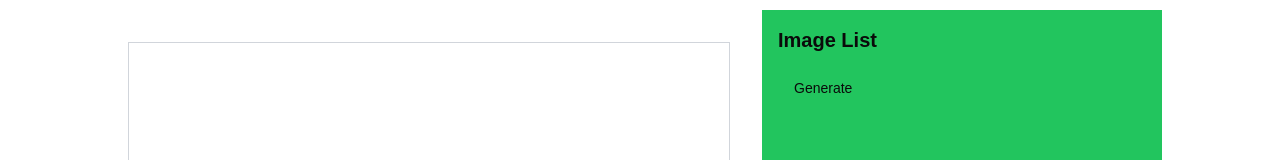
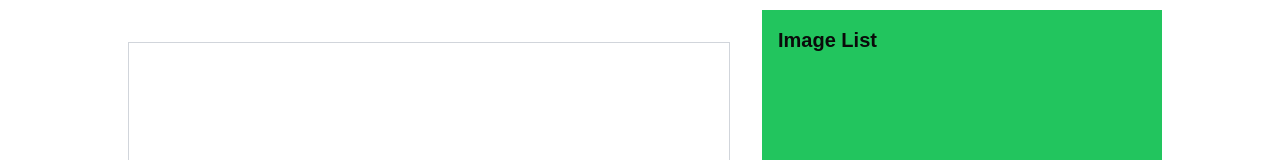
Before and after one commit to kvntang/machine-whisper-canvas, a Next.js app: page / in a window 1280 px wide. Shown: the part 146-306 px from the top of the page. Built offline with nearby package versions, Linux system fonts and the light colour scheme.

Commit message:
working: generate button at the right place

```diff
--- a/app/GeneratedPromptWindow.tsx
+++ b/app/GeneratedPromptWindow.tsx
@@ -1,31 +1,54 @@
-import React from 'react';
+import React, { useState } from 'react';
 import { Button } from '@/components/ui/button'; // Ensure the Button component is imported
 import axios from 'axios'; // Ensure axios is imported
 
-interface Image {
-    id: number;
-    x: number;
-    y: number;
-    zIndex: number;
-    caption: string;
-  }
 interface GeneratedPromptProps {
-  generatedPrompt: string;
-  images: Image[];
-  selectedImage: number | null;
+  coordinates: string;
 }
 
-const GeneratedPrompt: React.FC<GeneratedPromptProps> = ({ generatedPrompt }) => {
+const GeneratedPrompt: React.FC<GeneratedPromptProps> = ({ coordinates }) => {
+  // State to hold the generated prompt from the API
+  const [chatgptResponse, setChatgptResponse] = useState<string>('');
+
+  const handleGenerate = async () => {
+    try {
+      const apiRequestBody = {
+        model: 'gpt-3.5-turbo',
+        messages: [
+          {
+            role: 'system',
+            content: 'You are receiving coordinates of objects as well as a caption describing the object. Reply in natural language describing the positional relationship for example a big round apple, is left of, above, behind, across, underneath, etc. Also it can be in relation to the canvas itself. The canvas is 600 wide, 400 height.',
+          },
+          { role: 'user', content: coordinates },
+        ],
+      };
+
+      const response = await axios.post(
+        'https://api.openai.com/v1/chat/completions',
+        apiRequestBody,
+        {
+          headers: {
+            Authorization: `Bearer ${process.env.NEXT_PUBLIC_CHATGPT_API_KEY}`,
+            'Content-Type': 'application/json',
+          },
+        }
+      );
+
+      // Set the response data to the state
+      setChatgptResponse(response.data.choices[0].message.content);
+    } catch (error) {
+      console.error('Error fetching reply from OpenAI:', error);
+      setChatgptResponse('Error generating prompt');
+    }
+  };
+
   return (
     <div className="w-[600px] h-[200px] mt-4 p-4 border border-gray-300 bg-green-500">
       <h2 className="text-lg font-bold mb-2">Generated Prompt</h2>
-      <pre className="whitespace-pre-wrap">{generatedPrompt}</pre>
+      <pre className="whitespace-pre-wrap">{chatgptResponse}</pre>
 
       {/* Generate Button using the Button UI component */}
-      <Button >
-        Generate
-      </Button>
-
+      <Button onClick={handleGenerate}>Generate</Button>
     </div>
   );
 };
--- a/app/SidePanel.tsx
+++ b/app/SidePanel.tsx
@@ -1,4 +1,4 @@
-import React from 'react';
+import React, { useEffect } from 'react';
 import { Button } from '@/components/ui/button';
 import { Trash2 } from 'lucide-react';
 import axios from 'axios'; // Ensure axios is imported
@@ -17,7 +17,7 @@ interface SidePanelProps {
   handleDeleteImage: (imageId: number) => void;
   handleCaptionChange: (id: number, newCaption: string) => void;
   setSelectedImage: (id: number) => void;
-  setGeneratedPrompt: (prompt: string) => void; // Add this line to set the generated prompt
+  setCoordinates: (coordinates: string) => void;
 }
 
 const SidePanel: React.FC<SidePanelProps> = ({
@@ -26,48 +26,27 @@ const SidePanel: React.FC<SidePanelProps> = ({
   handleDeleteImage,
   handleCaptionChange,
   setSelectedImage,
-  setGeneratedPrompt, // Add this line
+  setCoordinates,
 }) => {
-  const handleGenerate = async () => {
-    let prompt = 'Image Data:\n';
+  // Automatically call handleGenerate whenever images array changes
+  useEffect(() => {
+    const handleGenerate = () => {
+      let prompt = 'Image Data:\n';
 
-    images.forEach((image) => {
-      prompt += `Image ID: ${image.id}, X: ${Math.round(image.x)}, Y: ${Math.round(image.y)}, Caption: "${image.caption}", Z-Index: ${image.zIndex}\n`;
-    });
-
-    // **New Code to Call OpenAI API using Axios**
-    try {
-      const apiRequestBody = {
-        model: 'gpt-3.5-turbo',
-        messages: [
-          { role: 'system', content: "You are receiving coordinates of objects as well as a caption describing the object. Reply in natural language describing the positional relationship for example a big round apple, is left of, above, behind, across, underneath, etc. Also it can be in relation to the canvas itself. The canvas is 600 wide, 400 height." },
-          { role: 'user', content: prompt }
-        ]
-      };
-
-      const response = await axios.post('https://api.openai.com/v1/chat/completions', apiRequestBody, {
-        headers: {
-          Authorization: `Bearer ${process.env.NEXT_PUBLIC_CHATGPT_API_KEY}`,
-          'Content-Type': 'application/json',
-        },
+      images.forEach((image) => {
+        prompt += `Image ID: ${image.id}, X: ${Math.round(image.x)}, Y: ${Math.round(image.y)}, Caption: "${image.caption}", Z-Index: ${image.zIndex}\n`;
       });
 
-      // Return the AI's response to the frontend
-      setGeneratedPrompt(response.data.choices[0].message.content);
-    } catch (error) {
-      console.error('Error fetching reply from OpenAI:', error);
-      setGeneratedPrompt('Error generating prompt');
-    }
-  };
+      setCoordinates(prompt);
+    };
+
+    // Call the handleGenerate function every time the images array or any relevant data changes
+    handleGenerate();
+  }, [images, setCoordinates]);
 
   return (
     <div className="w-[400px] h-[700px] p-4 bg-green-500 overflow-y-auto"> {/* Set fixed height to 600px */}
       <h2 className="text-xl font-bold mb-4">Image List</h2>
-
-      {/* New Generate Button */}
-      <Button onClick={handleGenerate} variant="primary" className="mb-4">
-        Generate
-      </Button>
 
       {/* Image Meta Data Div */}
       {images.map((image) => (
--- a/app/image-canvas-editor.tsx
+++ b/app/image-canvas-editor.tsx
@@ -7,7 +7,7 @@ import { Input } from '@/components/ui/input'
 import dotenv from 'dotenv';
 dotenv.config();
 import axios from 'axios'; // Ensure axios is imported
-import GeneratedPrompt from './GeneratedPromptWindow'; // Import the new component
+import GeneratedPromptWindow from './GeneratedPromptWindow'; // Import the new component
 import SidePanel from './SidePanel'; // Import the new SidePanel component
 
 interface Image {
@@ -32,7 +32,7 @@ export default function ImageCanvasEditor() {
   const [initialDistance, setInitialDistance] = useState<number>(0)
   const canvasRef = useRef<HTMLCanvasElement>(null)
   const fileInputRef = useRef<HTMLInputElement>(null)
-  const [generatedPrompt, setGeneratedPrompt] = useState<string>('')
+  const [coordinates, setCoordinates] = useState<string>('')
 
 
 
@@ -316,7 +316,12 @@ export default function ImageCanvasEditor() {
         </div>
 
         {/* Generated Prompt Window */}
-        <GeneratedPrompt generatedPrompt={generatedPrompt} />
+        {/* <GeneratedPromptWindow
+        generatedPrompt={generatedPrompt} />
+      </div> */}
+      <GeneratedPromptWindow
+        coordinates={coordinates}
+        />
       </div>
 
       {/* SidePanel */}
@@ -326,7 +331,7 @@ export default function ImageCanvasEditor() {
         handleDeleteImage={handleDeleteImage}
         handleCaptionChange={handleCaptionChange}
         setSelectedImage={setSelectedImage}
-        setGeneratedPrompt={setGeneratedPrompt} // Pass the setGeneratedPrompt function
+        setCoordinates={setCoordinates} // Pass the setGeneratedPrompt function
       />
     </div>
   )
```
